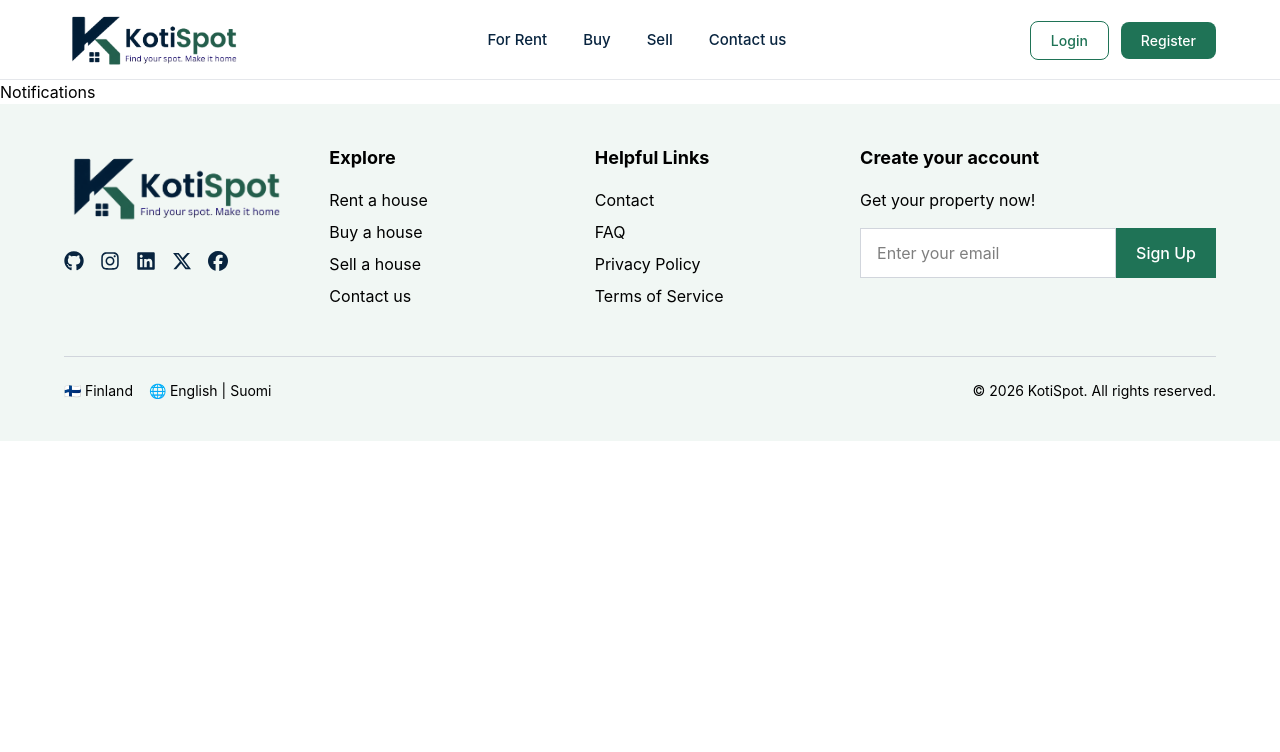
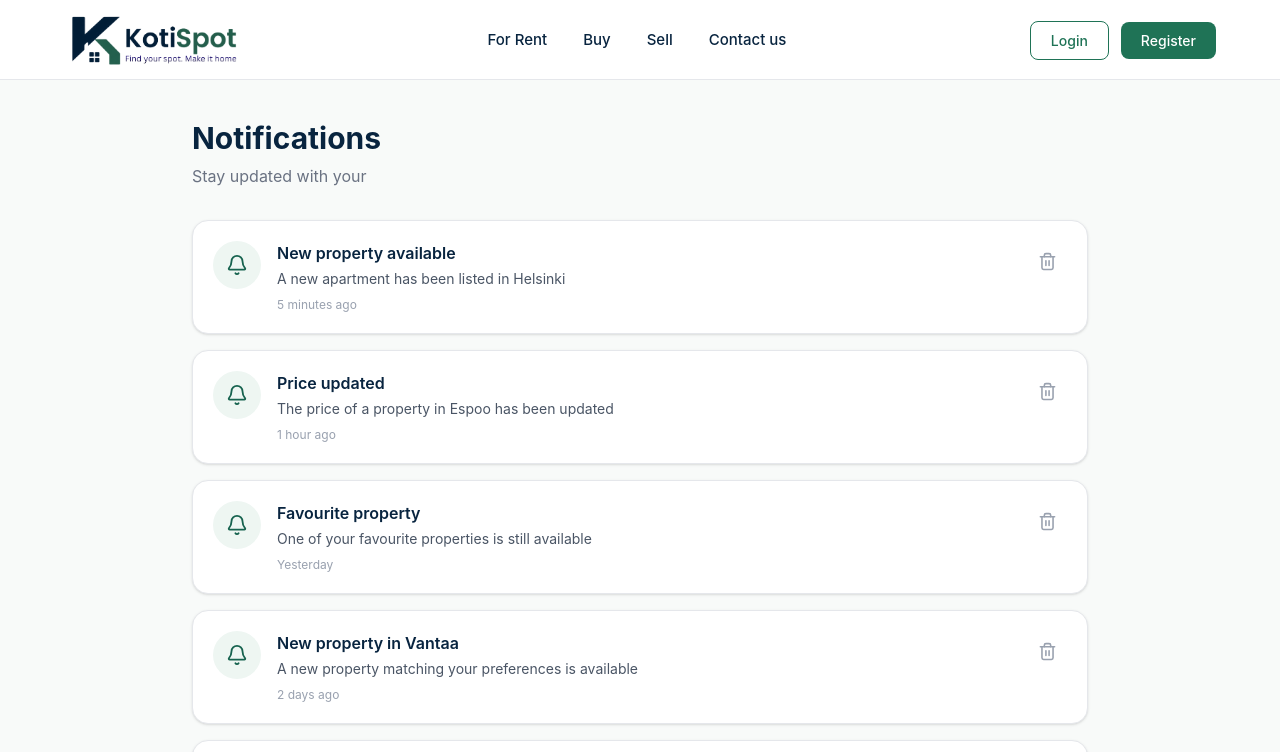
Before and after one commit to Hung-497/KotiSpot-sprint2, a React (Vite) app in the folder KotiSpot/: page /notifications in a window 1280 px wide. Shown: the top 752 px of the page. Built offline with nearby package versions, Linux system fonts and the light colour scheme.

Commit message:
styling and adding the listing, notification

```diff
--- a/KotiSpot/package.json
+++ b/KotiSpot/package.json
@@ -11,6 +11,7 @@
   },
   "dependencies": {
     "@tailwindcss/vite": "^4.3.3",
+    "lucide-react": "^1.45.0",
     "react": "^19.2.8",
     "react-dom": "^19.2.8",
     "react-icons": "^5.7.0",
--- a/KotiSpot/src/components/Navbar.jsx
+++ b/KotiSpot/src/components/Navbar.jsx
@@ -2,6 +2,7 @@ import { navLinks, authLinks } from "../../data";
 import logo from "../assets/KotiSpot_logo.png";
 import { Link } from "react-router-dom";
 import { useState } from "react";
+import { User, Heart, House, Settings, Bell, BriefcaseBusiness, LogOut } from "lucide-react";
 
 const Navbar = ({ isLoggedIn, onLogout }) => {
     const [isMenuOpen, setIsMenuOpen] = useState(false);
@@ -38,34 +39,79 @@ const Navbar = ({ isLoggedIn, onLogout }) => {
                             &#128100;
                         </button>
                         {isMenuOpen && (
-                            <div className="absolute right-0 top-12 z-50 w-44 overflow-hidden rounded-lg border border-gray-200 bg-white shadow-lg">
-                                <Link to="/profile" onClick={() => setIsMenuOpen(false)}
-                                    className="block px-4 py-3 text-sm text-[#08243f] transition hover:bg-[#eef6f2] hover:text-[#1f7356]">
+                        <div className="absolute right-0 top-14 z-50 w-105 rounded-3xl border border-gray-200 bg-white p-5 shadow-[0_15px_40px_rgba(15,35,55,0.15)]">
+                            <div
+                            className="absolute -top-2 right-7 h-4 w-4 rotate-45 border-l border-t border-gray-200 bg-white"/>
+
+                            <div className="relative z-10 mb-5 flex items-center gap-4 rounded-2xl bg-[#f1f7f4] px-5 py-5">
+
+                            <div className="flex h-16 w-16 shrink-0 items-center justify-center rounded-full bg-[#e2f0e9] text-[#17634f]">
+                                <User size={34} strokeWidth={1.8} />
+                            </div>
+
+                            <div>
+                                <h3 className="text-xl font-semibold text-[#08243f]">
+                                Full name
+                                </h3>
+
+                                <p className="mt-1 text-sm text-gray-500">
+                                email@example.com
+                                </p>
+                            </div>
+                            </div>
+
+
+                            <div className="mb-3 border-t border-gray-200" />
+
+
+                            <div className="space-y-1">
+
+                            <Link to="/profile" onClick={() => setIsMenuOpen(false)} className="flex items-center gap-4 rounded-xl bg-[#eef6f2] px-4 py-3 text-sm font-medium text-[#17634f] transition hover:bg-[#e2f0e9]">
+                                <User size={20} strokeWidth={1.8} />
                                 Profile information
                             </Link>
-                                <Link to="/favorites" onClick={() => setIsMenuOpen(false)}
-                                    className="block px-4 py-3 text-sm text-[#08243f] transition hover:bg-[#eef6f2] hover:text-[#1f7356]">
+
+                            <Link to="/favorites" onClick={() => setIsMenuOpen(false)} className="flex items-center gap-4 rounded-xl px-4 py-3 text-sm text-[#08243f] transition hover:bg-[#eef6f2] hover:text-[#17634f]">
+                                <Heart size={20} strokeWidth={1.8} />
                                 Favorites
                             </Link>
-                                <Link to="/mylistings" onClick={() => setIsMenuOpen(false)} className="block px-4 py-3 text-sm text-[#08243f] transition hover:bg-[#eef6f2] hover:text-[#1f7356]">
+
+                            <Link to="/mylistings" onClick={() => setIsMenuOpen(false)} className="flex items-center gap-4 rounded-xl px-4 py-3 text-sm text-[#08243f] transition hover:bg-[#eef6f2] hover:text-[#17634f]">
+                                <House size={20} strokeWidth={1.8} />
                                 My listings
                             </Link>
-                                <Link to="/settings" onClick={() => setIsMenuOpen(false)}
-                                    className="block px-4 py-3 text-sm text-[#08243f] transition hover:bg-[#eef6f2] hover:text-[#1f7356]">
+
+                            <Link to="/notifications" onClick={() => setIsMenuOpen(false)} className="flex items-center gap-4 rounded-xl px-4 py-3 text-sm text-[#08243f] transition hover:bg-[#eef6f2] hover:text-[#17634f]">
+                                <Bell size={20} strokeWidth={1.8} />
+                                Notifications
+                            </Link>
+
+                            <Link to="/settings" onClick={() => setIsMenuOpen(false)} className="flex items-center gap-4 rounded-xl px-4 py-3 text-sm text-[#08243f] transition hover:bg-[#eef6f2] hover:text-[#17634f]">
+                                <Settings size={20} strokeWidth={1.8} />
                                 Settings
                             </Link>
-                                <Link to="/notifications" onClick={() => setIsMenuOpen(false)}
-                                    className="block px-4 py-3 text-sm text-[#08243f] transition hover:bg-[#eef6f2] hover:text-[#1f7356]">
-                                    Notifications
+
+                            <Link to="/applicationform" onClick={() => setIsMenuOpen(false)} className="flex items-start gap-4rounded-xl px-4 py-3 text-sm text-[#08243f] transition hover:bg-[#eef6f2] hover:text-[#17634f]">
+                                <BriefcaseBusiness size={20} strokeWidth={1.8} className="mt-0.5 shrink-0"/>
+
+                                <span>
+                                Apply for a Seller/Real-estate
+                                <br />
+                                Agent position
+                                </span>
                             </Link>
-                                <Link to="/applicationform" onClick={() => setIsMenuOpen(false)} className="block px-4 py-3 text-sm text-[#08243f] transition hover:bg-[#eef6f2] hover:text-[#1f7356]">
-                                    Apply for a Seller/Real-estate Agent position
-                                </Link>
-                                <button type="button" onClick={handleLogout} className="w-full px-4 py-3 text-left text-sm text-red-600 transition hover:bg-red-50">
+
+                            </div>
+
+                            <div className="my-3 border-t border-gray-200" />
+
+                            <button type="button" onClick={handleLogout} className="flex w-full items-center gap-4 rounded-xl px-4 py-3 text-left text-sm font-medium text-[#08243f] transition hover:bg-red-50 hover:text-red-600">
+                            <LogOut size={20} strokeWidth={1.8} />
                             Log out
                             </button>
                         </div>
 )}
+
                     </li>
                 ) : (
                     authLinks.map((link, index) => (
--- a/KotiSpot/src/pages/Notifications.jsx
+++ b/KotiSpot/src/pages/Notifications.jsx
@@ -1,6 +1,114 @@
-const Notifications = () => {
-    return(
-        <h1>Notifications</h1>
-    )
+import { useState } from "react";
+import { Bell, Trash2 } from "lucide-react";
+
+function Notifications() {
+  const [notifications, setNotifications] = useState([
+    {
+      id: 1,
+      title: "New property available",
+      message: "A new apartment has been listed in Helsinki",
+      time: "5 minutes ago",
+    },
+    {
+      id: 2,
+      title: "Price updated",
+      message: "The price of a property in Espoo has been updated",
+      time: "1 hour ago",
+    },
+    {
+      id: 3,
+      title: "Favourite property",
+      message: "One of your favourite properties is still available",
+      time: "Yesterday",
+    },
+    {
+      id: 4,
+      title: "New property in Vantaa",
+      message: "A new property matching your preferences is available",
+      time: "2 days ago",
+    },
+    {
+      id: 5,
+      title: "Moving out of your current place is effective from tommorow",
+      message: "You are required to leave your current place because you didn't pay the rent for a month. For details, please contact us to better understand this issue",
+      time:"a week ago",
+    }
+  ]);
+
+  const handleDelete = (id) => {
+    setNotifications(
+      notifications.filter((notification) => notification.id !== id)
+);
+  };
+
+  return (
+    <div className="min-h-screen bg-[#f8faf9] px-6 py-10">
+      <div className="mx-auto max-w-4xl">
+
+        <div className="mb-8">
+          <h1 className="text-3xl font-bold text-[#08243f]">
+            Notifications
+          </h1>
+
+          <p className="mt-2 text-gray-500">
+            Stay updated with your
+          </p>
+        </div>
+
+        <div className="space-y-4">
+          {notifications.length > 0 ? (
+            notifications.map((notification) => (
+              <div
+                key={notification.id}
+                className="flex items-start justify-between gap-4 rounded-2xl border border-gray-200 bg-white p-5 shadow-sm transition hover:-translate-y-0.5 hover:shadow-md">
+                <div className="flex gap-4">
+
+                  <div
+                    className="flex h-12 w-12 shrink-0 items-center justify-center rounded-full bg-[#eef6f2] text-[#17634f]">
+                    <Bell size={22} />
+                  </div>
+
+                  <div>
+                    <h2 className="font-semibold text-[#08243f]">
+                      {notification.title}
+                    </h2>
+
+                    <p className="mt-1 text-sm text-gray-600">
+                      {notification.message}
+                    </p>
+
+                    <p className="mt-2 text-xs text-gray-400">
+                      {notification.time}
+                    </p>
+                  </div>
+                </div>
+
+                <button onClick={() => handleDelete(notification.id)} className="flex h-10 w-10 shrink-0 items-center justify-center rounded-full text-gray-400 transition hover:bg-red-50 hover:text-red-500">
+                  <Trash2 size={19} />
+                </button>
+              </div>
+            ))
+          ) : (
+            <div
+              className="rounded-2xl border border-gray-200 bg-white px-6 py-16 text-center shadow-sm">
+              <div
+                className=" mx-auto flex h-14 w-14 items-center justify-center rounded-full bg-[#eef6f2] text-[#17634f]">
+                <Bell size={26} />
+              </div>
+
+              <h2 className="mt-4 text-lg font-semibold text-[#08243f]">
+                No notifications left
+              </h2>
+
+              <p className="mt-1 text-sm text-gray-500">
+                You're now caught up
+              </p>
+            </div>
+          )}
+        </div>
+      </div>
+    </div>
+  );
 }
-export default Notifications
+
+export default Notifications;
```
Also changed, not shown: KotiSpot/src/components/Footer.jsx (+1 -7 lines), 1 other file (tests, documents, lock files or other folders). Lines whose indentation alone changed are shown as unchanged.
